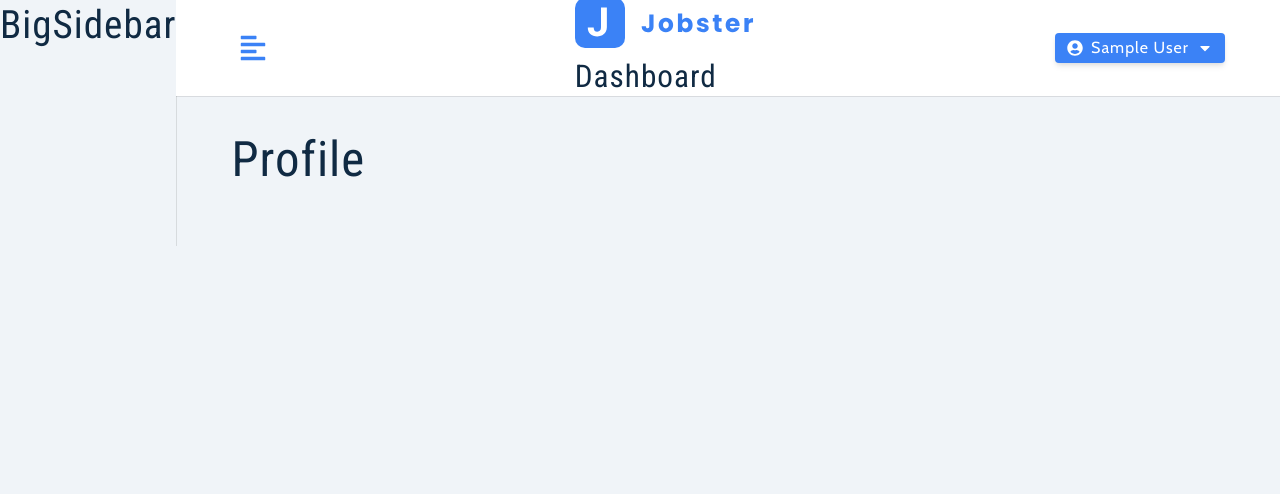
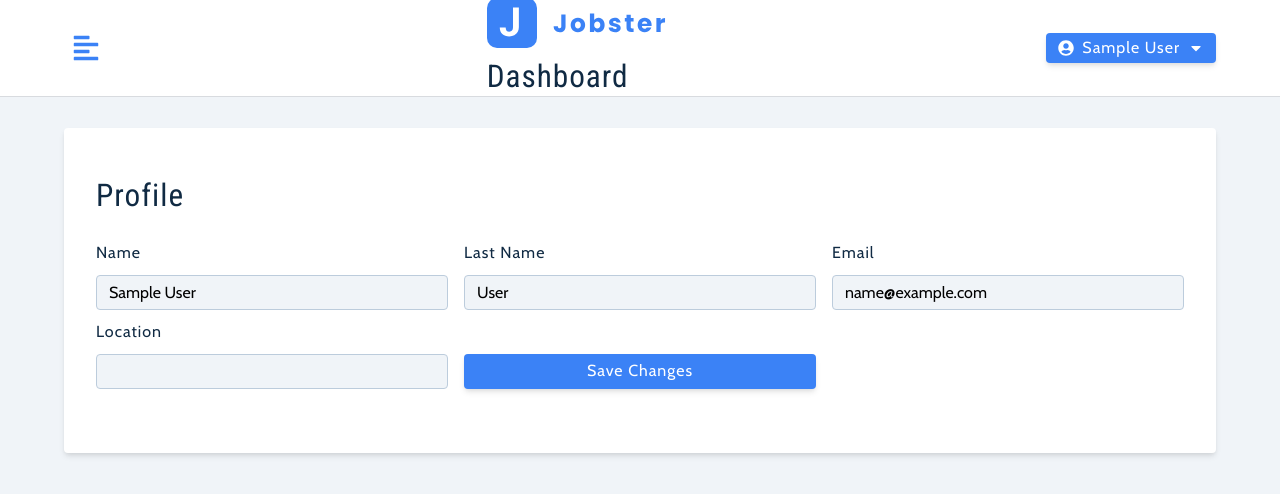
Before and after one commit to AydanKusland/JobsterAPP, a React (Vite) app: page /profile in a window 1280 px wide. Shown: the top 494 px of the page. Built offline with nearby package versions, Linux system fonts and the light colour scheme; sample sign-in values are in the browser's storage.

Commit message:
updateUser finished

```diff
--- a/src/components/BigSidebar.jsx
+++ b/src/components/BigSidebar.jsx
@@ -1,8 +1,24 @@
+import { useSelector } from 'react-redux'
 import styled from 'styled-components'
+import Logo from './Logo'
+import NavLinks from './NavLinks'
+
 const BigSidebar = () => {
+	const { isSidebarOpen } = useSelector(store => store.user)
 	return (
 		<Wrapper>
-			<h2>BigSidebar</h2>
+			<div
+				className={
+					isSidebarOpen ? 'show-sidebar sidebar-container' : 'sidebar-container'
+				}
+			>
+				<div className='content'>
+					<header>
+						<Logo />
+					</header>
+					<NavLinks />
+				</div>
+			</div>
 		</Wrapper>
 	)
 }
--- a/src/components/FormRow.jsx
+++ b/src/components/FormRow.jsx
@@ -2,7 +2,7 @@ const FormRow = ({ type, name, value, handleChange, labelText }) => {
 	return (
 		<div className='from-row'>
 			<label htmlFor={name} className='form-label'>
-				{name}
+				{labelText || name}
 			</label>
 			<input
 				type={type}
--- /dev/null
+++ b/src/components/NavLinks.jsx
@@ -0,0 +1,26 @@
+import { NavLink } from 'react-router-dom'
+import links from '../utils/links'
+
+const NavLinks = ({ toggle }) => {
+	return (
+		<div className='nav-links'>
+			{links.map(link => {
+				const { text, path, icon, id } = link
+				return (
+					<NavLink
+						key={id}
+						to={path}
+						className={({ isActive }) =>
+							isActive ? 'nav-link active' : 'nav-link'
+						}
+						onClick={toggle}
+					>
+						<span className='icon'>{icon}</span>
+						{text}
+					</NavLink>
+				)
+			})}
+		</div>
+	)
+}
+export default NavLinks
--- a/src/components/SmallSideBar.jsx
+++ b/src/components/SmallSideBar.jsx
@@ -1,8 +1,34 @@
+import { FaTimes } from 'react-icons/fa'
 import styled from 'styled-components'
+import Logo from './Logo'
+import { useDispatch, useSelector } from 'react-redux'
+import { toggleSidebar } from '../features/user/userSlice'
+import NavLinks from './NavLinks'
+
 const SmallSideBar = () => {
+	const { isSidebarOpen } = useSelector(store => store.user)
+	const dispatch = useDispatch()
+
+	const toggle = () => {
+		dispatch(toggleSidebar())
+	}
 	return (
 		<Wrapper>
-			<h2>SmallSideBar</h2>
+			<div
+				className={
+					isSidebarOpen ? 'sidebar-container show-sidebar' : 'sidebar-container'
+				}
+			>
+				<div className='content'>
+					<button className='close-btn' onClick={toggle}>
+						<FaTimes />
+					</button>
+					<header>
+						<Logo />
+					</header>
+					<NavLinks toggle={toggle} />
+				</div>
+			</div>
 		</Wrapper>
 	)
 }
--- a/src/features/user/userSlice.js
+++ b/src/features/user/userSlice.js
@@ -1,11 +1,11 @@
 import { createSlice, createAsyncThunk } from '@reduxjs/toolkit'
-import customFetch from '../../utils/customFetch'
 import { toast } from 'react-toastify'
 import {
 	addUserToLocalStorage,
 	getUserFromLocalStorage,
 	removeUserFromLocalStorage
 } from '../../utils/localStorage'
+import { loginUserThunk, registerUserThunk, updateUserThunk } from './userThunk'
 
 const initialState = {
 	isLoading: false,
@@ -16,23 +16,20 @@ const initialState = {
 export const registerUser = createAsyncThunk(
 	'user/registerUser',
 	async (user, thunkAPI) => {
-		try {
-			const resp = await customFetch.post('/auth/register', user)
-			return resp.data
-		} catch (error) {
-			return thunkAPI.rejectWithValue(error(error.response.data.msg))
-		}
+		registerUserThunk('/auth/register', user, thunkAPI)
 	}
 )
 export const loginUser = createAsyncThunk(
 	'user/loginUser',
 	async (user, thunkAPI) => {
-		try {
-			const resp = await customFetch.post('/auth/login', user)
-			return resp.data
-		} catch (error) {
-			return thunkAPI.rejectWithValue(error(error.response.data.msg))
-		}
+		return loginUserThunk('/auth/login', user, thunkAPI)
+	}
+)
+
+export const updateUser = createAsyncThunk(
+	'/user/updateUser',
+	async (user, thunkAPI) => {
+		return updateUserThunk('/auth/updateUser', user, thunkAPI)
 	}
 )
 
@@ -79,6 +76,20 @@ const userSlice = createSlice({
 				state.isLoading = false
 				toast.error(payload)
 			})
+			.addCase(updateUser.pending, state => {
+				state.isLoading = true
+			})
+			.addCase(updateUser.fulfilled, (state, { payload }) => {
+				const { user } = payload
+				state.isLoading = false
+				state.user = user
+				addUserToLocalStorage(user)
+				toast.success(`User Updated!`)
+			})
+			.addCase(updateUser.rejected, (state, { payload }) => {
+				state.isLoading = false
+				toast.error(payload)
+			})
 	}
 })
 
--- /dev/null
+++ b/src/features/user/userThunk.jsx
@@ -0,0 +1,36 @@
+import customFetch from '../../utils/customFetch'
+import { logoutUser } from './userSlice'
+
+export const registerUserThunk = async (url, user, thunkAPI) => {
+	try {
+		const resp = await customFetch.post(url, user)
+		return resp.data
+	} catch (error) {
+		return thunkAPI.rejectWithValue(error(error.response.data.msg))
+	}
+}
+export const loginUserThunk = async (url, user, thunkAPI) => {
+	try {
+		const resp = await customFetch.post(url, user)
+		return resp.data
+	} catch (error) {
+		return thunkAPI.rejectWithValue(error(error.response.data.msg))
+	}
+}
+export const updateUserThunk = async (url, user, thunkAPI) => {
+	try {
+		const resp = await customFetch.patch(url, user, {
+			headers: {
+				Authorization: `Bearer ${thunkAPI.getState().user.user.token}`
+			}
+		})
+		return resp.data
+	} catch (error) {
+		if (error.response.status === 401) {
+			thunkAPI.dispatch(logoutUser())
+			return thunkAPI.rejectWithValue('Unauthorized! Logging out!')
+		}
+		console.log(error.response)
+		return thunkAPI.rejectWithValue(error.response.data.msg)
+	}
+}
--- a/src/pages/Register.jsx
+++ b/src/pages/Register.jsx
@@ -46,7 +46,7 @@ const Register = () => {
 		if (user) {
 			setTimeout(() => {
 				navigate('/')
-			}, 3000)
+			}, 1000)
 		}
 	}, [user, navigate])
 
--- a/src/pages/dashboard/Profile.jsx
+++ b/src/pages/dashboard/Profile.jsx
@@ -1,4 +1,135 @@
+import styled from 'styled-components'
+import { useState } from 'react'
+import { useDispatch, useSelector } from 'react-redux'
+import { toast } from 'react-toastify'
+import { FormRow } from '../../components'
+import { updateUser } from '../../features/user/userSlice'
+
 const Profile = () => {
-	return <h1>Profile</h1>
+	const { isLoading, user } = useSelector(store => store.user)
+	const dispatch = useDispatch()
+
+	const [userData, setUserData] = useState({
+		name: user?.name || '',
+		email: user?.email || '',
+		lastName: user?.lastName || '',
+		location: user?.location || ''
+	})
+
+	const handleSubmit = e => {
+		e.preventDefault()
+		const { name, email, lastName, location } = userData
+		if (!name || !email || !lastName || !location) {
+			toast.error('Please fill out all fields')
+		}
+		dispatch(updateUser(userData))
+	}
+	const handleChange = e => {
+		const { value, name } = e.target
+		setUserData({ ...userData, [name]: value })
+	}
+
+	return (
+		<Wrapper>
+			<form className='form' onSubmit={handleSubmit}>
+				<h3>profile</h3>
+				<div className='form-center'>
+					<FormRow
+						type='text'
+						name='name'
+						value={userData.name}
+						handleChange={handleChange}
+					/>
+					<FormRow
+						type='text'
+						labelText='last name'
+						name='lastName'
+						value={userData.lastName}
+						handleChange={handleChange}
+					/>
+					<FormRow
+						type='email'
+						name='email'
+						value={userData.email}
+						handleChange={handleChange}
+					/>
+					<FormRow
+						type='text'
+						name='location'
+						value={userData.location}
+						handleChange={handleChange}
+					/>
+					<button type='submit' className='btn btn-block' disabled={isLoading}>
+						{isLoading ? 'Please Wait...' : 'Save Changes'}
+					</button>
+				</div>
+			</form>
+		</Wrapper>
+	)
 }
 export default Profile
+
+const Wrapper = styled.section`
+	border-radius: var(--borderRadius);
+	width: 100%;
+	background: var(--white);
+	padding: 3rem 2rem 4rem;
+	box-shadow: var(--shadow-2);
+	h3 {
+		margin-top: 0;
+	}
+	.form {
+		margin: 0;
+		border-radius: 0;
+		box-shadow: none;
+		padding: 0;
+		max-width: 100%;
+		width: 100%;
+	}
+	.form-row {
+		margin-bottom: 0;
+	}
+	.form-center {
+		display: grid;
+		row-gap: 0.5rem;
+	}
+	.form-center button {
+		align-self: end;
+		height: 35px;
+		margin-top: 1rem;
+	}
+	.btn-container {
+		display: grid;
+		grid-template-columns: 1fr 1fr;
+		column-gap: 1rem;
+		align-self: flex-end;
+		margin-top: 0.5rem;
+		button {
+			height: 35px;
+		}
+	}
+	.clear-btn {
+		background: var(--grey-500);
+	}
+	.clear-btn:hover {
+		background: var(--black);
+	}
+	@media (min-width: 992px) {
+		.form-center {
+			grid-template-columns: 1fr 1fr;
+			align-items: center;
+			column-gap: 1rem;
+		}
+		.btn-container {
+			margin-top: 0;
+		}
+	}
+	@media (min-width: 1120px) {
+		.form-center {
+			grid-template-columns: 1fr 1fr 1fr;
+		}
+		.form-center button {
+			margin-top: 0;
+		}
+	}
+`
--- /dev/null
+++ b/src/utils/links.jsx
@@ -0,0 +1,33 @@
+import { IoBarChartSharp } from 'react-icons/io5'
+import { MdQueryStats } from 'react-icons/md'
+import { FaWpforms } from 'react-icons/fa'
+import { ImProfile } from 'react-icons/im'
+
+const links = [
+	{
+		id: 1,
+		text: 'stats',
+		path: '/',
+		icon: <IoBarChartSharp />
+	},
+	{
+		id: 2,
+		text: 'all jobs',
+		path: 'all-jobs',
+		icon: <MdQueryStats />
+	},
+	{
+		id: 3,
+		text: 'add job',
+		path: 'add-job',
+		icon: <FaWpforms />
+	},
+	{
+		id: 4,
+		text: 'profile',
+		path: 'profile',
+		icon: <ImProfile />
+	}
+]
+
+export default links
```
Also changed, not shown: src/assets/wrappers/DashboardFormPage.js (deleted, +0 -68 lines).
